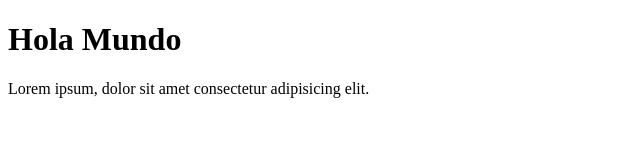
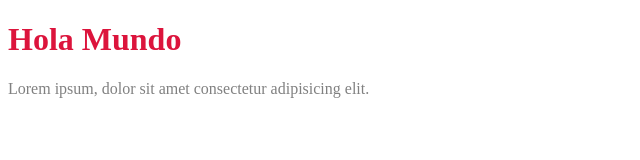
Before and after one commit to UnshiftedSet54/Deusto-Tema1-Git, a plain HTML site: page index.html in a window 1280 px wide. Shown: the whole page, without its empty margins (0-640 px from the left). Drawn offline with Linux system fonts and the light colour scheme.

Commit message:
added style.css

```diff
--- a/index.html
+++ b/index.html
@@ -5,6 +5,7 @@
   <meta http-equiv="X-UA-Compatible" content="IE=edge">
   <meta name="viewport" content="width=device-width, initial-scale=1.0">
   <title>Ejemplo del lenguage HTML</title>
+  <link rel="stylesheet" href="style.css">
 </head>
 <body>
   <h1>Hola Mundo</h1>
--- /dev/null
+++ b/style.css
@@ -0,0 +1,7 @@
+h1 {
+  color: crimson;
+ }
+
+p {
+  color: grey
+ }
```
